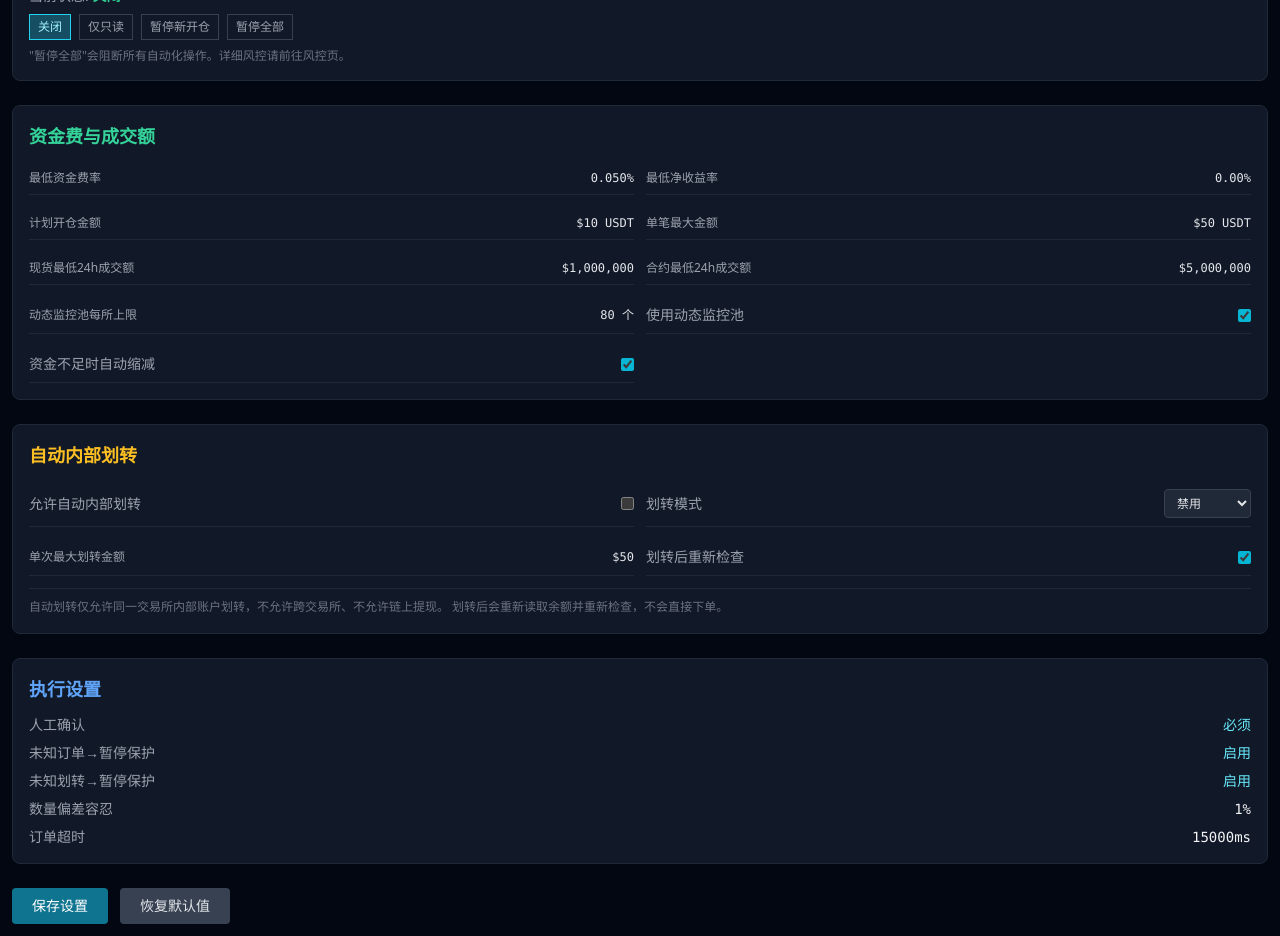
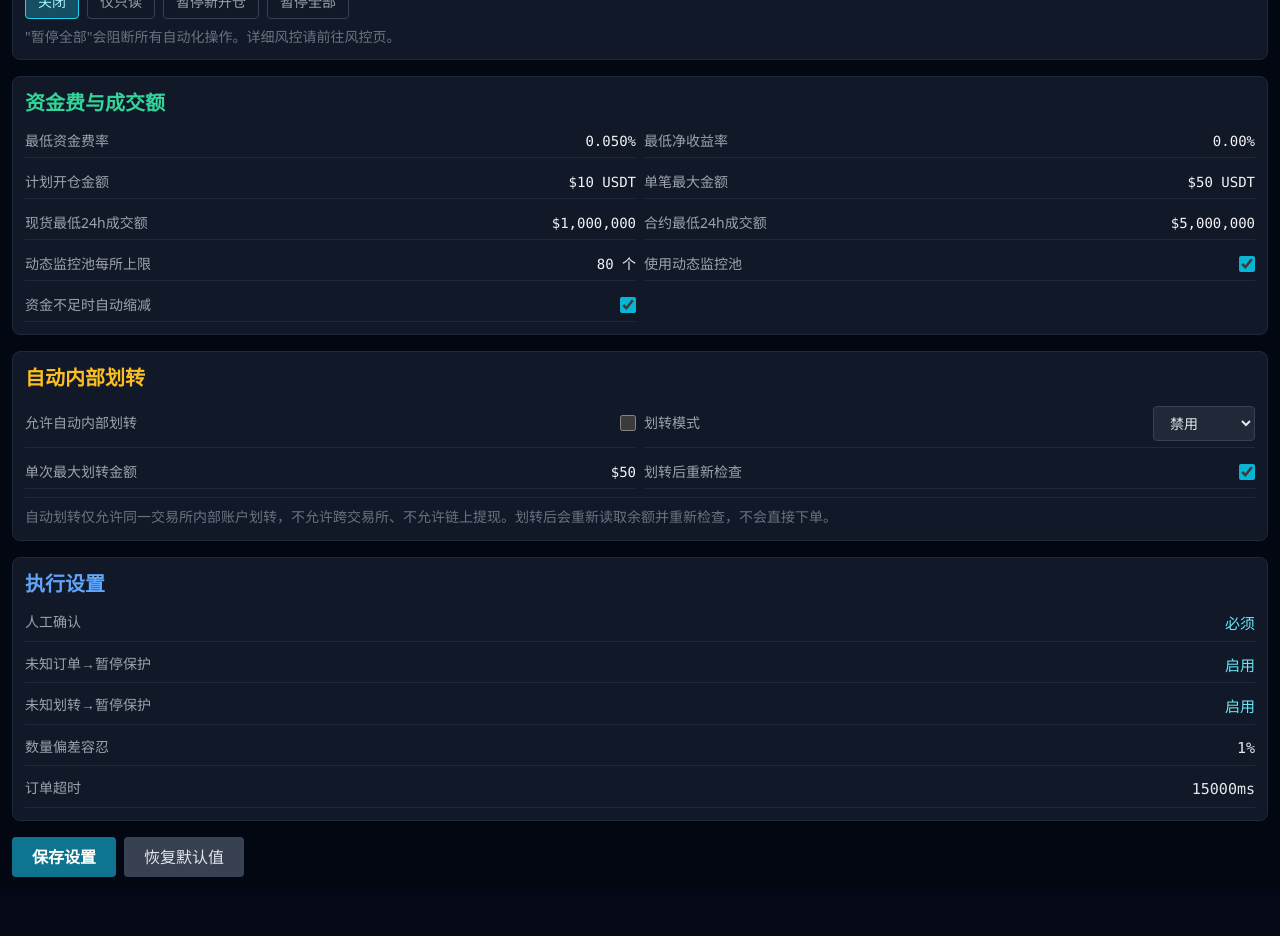
Before and after one commit to fgfg12138/spot-perp-funding-bot, a Next.js app: page /settings in a window 1280 px wide. Shown: the part 900-1836 px from the top of the page. After the commit the page ends 1789 px from the top, so only its background shows below. Built offline with nearby package versions, Linux system fonts and the light colour scheme.

Commit message:
style: tighten settings spacing and improve editable font sizes

```diff
--- a/app/(app)/settings/page.tsx
+++ b/app/(app)/settings/page.tsx
@@ -1,6 +1,6 @@
 "use client";
 
-import { useEffect, useState, useRef } from "react";
+import { useEffect, useRef, useState } from "react";
 import {
   DEFAULT_USER_STRATEGY_SETTINGS,
   normalizeSettings,
@@ -54,7 +54,6 @@ export default function SettingsPage() {
     if (typeof window === "undefined") return;
     const section = new URLSearchParams(window.location.search).get("section");
     if (section === "exchange-accounts" && exchangeAccountsRef.current) {
-      // 等待账户区块渲染后再滚动
       const timer = setTimeout(() => {
         exchangeAccountsRef.current?.scrollIntoView({
           behavior: "smooth",
@@ -136,34 +135,32 @@ export default function SettingsPage() {
     }
   };
 
-  if (!s) return <div className="p-4 text-gray-500">加载中...</div>;
+  if (!s) return <div className="p-3 text-gray-500">加载中...</div>;
 
   const txMode = s.transfer?.mode ?? "disabled";
   const txAllowed = s.transfer?.allowAutoTransfer ?? false;
 
   return (
-    <div>
-      <h2 className="mb-6 text-2xl font-bold">设置</h2>
+    <div className="text-[15px] text-gray-100">
+      <h2 className="mb-4 text-2xl font-bold">设置</h2>
 
       {msg ? (
-        <div className="mb-4 rounded border border-emerald-700/40 bg-emerald-900/30 px-3 py-2 text-sm text-emerald-200">
+        <div className="mb-3 rounded border border-emerald-700/40 bg-emerald-900/30 px-3 py-2 text-sm text-emerald-200">
           {msg}
         </div>
       ) : null}
 
-      <div className="grid gap-6">
-        {/* 交易所账户 — 连接与管理 API */}
+      <div className="grid gap-4">
         <section
           ref={exchangeAccountsRef}
-          className="scroll-mt-20 rounded-lg border border-gray-800 bg-gray-900 p-4"
+          className="scroll-mt-16 rounded-lg border border-gray-800 bg-gray-900 p-3"
         >
           <ExchangeAccountsSection showTitle={true} />
         </section>
 
-        {/* 风险保护开关（原 Kill Switch，功能不变） */}
-        <section className="rounded-lg border border-gray-800 bg-gray-900 p-4">
-          <h3 className="mb-3 text-lg font-semibold text-red-400">风险保护开关</h3>
-          <div className="text-sm">
+        <section className="rounded-lg border border-gray-800 bg-gray-900 p-3">
+          <h3 className="mb-2 text-xl font-semibold text-red-400">风险保护开关</h3>
+          <div className="text-[15px]">
             <span className="text-gray-400">当前状态: </span>
             <span
               className={
@@ -188,184 +185,104 @@ export default function SettingsPage() {
                   const r = await fetch("/api/v121/risk/kill-switch");
                   setKs(await r.json());
                 }}
-                className={`border px-2 py-1 text-xs ${
+                className={`rounded border px-3 py-1.5 text-sm font-medium ${
                   ks?.killSwitch === sw
                     ? "border-cyan-400 bg-cyan-900 text-cyan-200"
-                    : "border-gray-700 text-gray-400"
+                    : "border-gray-700 text-gray-400 hover:bg-gray-800"
                 }`}
               >
                 {KS_LABEL[sw] ?? sw}
               </button>
             ))}
           </div>
-          <p className="mt-2 text-xs text-gray-500">
+          <p className="mt-2 text-sm text-gray-500">
             "暂停全部"会阻断所有自动化操作。详细风控请前往风控页。
           </p>
         </section>
 
-        {/* 资金费与成交额 */}
-        <section className="rounded-lg border border-gray-800 bg-gray-900 p-4">
-          <h3 className="mb-3 text-lg font-semibold text-emerald-400">资金费与成交额</h3>
-          <div className="grid grid-cols-2 gap-3 text-sm">
-            <ParamEdit
-              label="最低资金费率"
-              val={s.funding?.minFundingRate8h}
-              onChange={(v) => patch("funding.minFundingRate8h", v)}
-              fmt={(v) => `${(v * 100).toFixed(3)}%`}
-            />
-            <ParamEdit
-              label="最低净收益率"
-              val={s.funding?.minNetProfitRate ?? 0}
-              onChange={(v) => patch("funding.minNetProfitRate", v)}
-              fmt={(v) => `${(v * 100).toFixed(2)}%`}
-            />
-            <ParamEdit
-              label="计划开仓金额"
-              val={s.notional?.plannedNotionalUsdt}
-              onChange={(v) => patch("notional.plannedNotionalUsdt", v)}
-              fmt={(v) => `$${v} USDT`}
-            />
-            <ParamEdit
-              label="单笔最大金额"
-              val={s.notional?.maxOrderNotionalUsdt}
-              onChange={(v) => patch("notional.maxOrderNotionalUsdt", v)}
-              fmt={(v) => `$${v} USDT`}
-            />
-            <ParamEdit
-              label="现货最低24h成交额"
-              val={s.universe?.minSpotVolume24hUsdt ?? 0}
-              onChange={(v) => patch("universe.minSpotVolume24hUsdt", v)}
-              fmt={(v) => `$${v.toLocaleString()}`}
-            />
-            <ParamEdit
-              label="合约最低24h成交额"
-              val={s.universe?.minPerpVolume24hUsdt ?? 0}
-              onChange={(v) => patch("universe.minPerpVolume24hUsdt", v)}
-              fmt={(v) => `$${v.toLocaleString()}`}
-            />
-            <ParamEdit
-              label="动态监控池每所上限"
-              val={s.universe?.maxDynamicSymbolsPerExchange ?? 50}
-              onChange={(v) => patch("universe.maxDynamicSymbolsPerExchange", v)}
-              fmt={(v) => `${v} 个`}
-            />
-            <div className="flex items-center justify-between border-b border-gray-800 py-2">
-              <span className="text-gray-400">使用动态监控池</span>
-              <input
-                type="checkbox"
-                checked={s.universe?.useDynamicUniverse ?? false}
-                onChange={(e) => patch("universe.useDynamicUniverse", e.target.checked)}
-                className="accent-cyan-500"
-              />
-            </div>
-            <div className="flex items-center justify-between border-b border-gray-800 py-2">
-              <span className="text-gray-400">资金不足时自动缩减</span>
-              <input
-                type="checkbox"
-                checked={s.notional?.allowAutoDownsize ?? false}
-                onChange={(e) => patch("notional.allowAutoDownsize", e.target.checked)}
-                className="accent-cyan-500"
-              />
-            </div>
+        <section className="rounded-lg border border-gray-800 bg-gray-900 p-3">
+          <h3 className="mb-2 text-xl font-semibold text-emerald-400">资金费与成交额</h3>
+          <div className="grid grid-cols-1 gap-2 text-[15px] md:grid-cols-2">
+            <ParamEdit label="最低资金费率" val={s.funding?.minFundingRate8h} onChange={(v) => patch("funding.minFundingRate8h", v)} fmt={(v) => `${(v * 100).toFixed(3)}%`} />
+            <ParamEdit label="最低净收益率" val={s.funding?.minNetProfitRate ?? 0} onChange={(v) => patch("funding.minNetProfitRate", v)} fmt={(v) => `${(v * 100).toFixed(2)}%`} />
+            <ParamEdit label="计划开仓金额" val={s.notional?.plannedNotionalUsdt} onChange={(v) => patch("notional.plannedNotionalUsdt", v)} fmt={(v) => `$${v} USDT`} />
+            <ParamEdit label="单笔最大金额" val={s.notional?.maxOrderNotionalUsdt} onChange={(v) => patch("notional.maxOrderNotionalUsdt", v)} fmt={(v) => `$${v} USDT`} />
+            <ParamEdit label="现货最低24h成交额" val={s.universe?.minSpotVolume24hUsdt ?? 0} onChange={(v) => patch("universe.minSpotVolume24hUsdt", v)} fmt={(v) => `$${v.toLocaleString()}`} />
+            <ParamEdit label="合约最低24h成交额" val={s.universe?.minPerpVolume24hUsdt ?? 0} onChange={(v) => patch("universe.minPerpVolume24hUsdt", v)} fmt={(v) => `$${v.toLocaleString()}`} />
+            <ParamEdit label="动态监控池每所上限" val={s.universe?.maxDynamicSymbolsPerExchange ?? 50} onChange={(v) => patch("universe.maxDynamicSymbolsPerExchange", v)} fmt={(v) => `${v} 个`} />
+            <ToggleRow label="使用动态监控池" checked={s.universe?.useDynamicUniverse ?? false} onChange={(v) => patch("universe.useDynamicUniverse", v)} />
+            <ToggleRow label="资金不足时自动缩减" checked={s.notional?.allowAutoDownsize ?? false} onChange={(v) => patch("notional.allowAutoDownsize", v)} />
           </div>
         </section>
 
-        {/* 自动内部划转 */}
-        <section className="rounded-lg border border-gray-800 bg-gray-900 p-4">
-          <h3 className="mb-3 text-lg font-semibold text-amber-400">自动内部划转</h3>
-          <div className="grid grid-cols-2 gap-3 text-sm">
-            <div className="flex items-center justify-between border-b border-gray-800 py-2">
-              <span className="text-gray-400">允许自动内部划转</span>
-              <input
-                type="checkbox"
-                checked={txAllowed}
-                onChange={(e) => patch("transfer.allowAutoTransfer", e.target.checked)}
-                className="accent-cyan-500"
-              />
-            </div>
-            <div className="flex items-center justify-between border-b border-gray-800 py-2">
-              <span className="text-gray-400">划转模式</span>
+        <section className="rounded-lg border border-gray-800 bg-gray-900 p-3">
+          <h3 className="mb-2 text-xl font-semibold text-amber-400">自动内部划转</h3>
+          <div className="grid grid-cols-1 gap-2 text-[15px] md:grid-cols-2">
+            <ToggleRow label="允许自动内部划转" checked={txAllowed} onChange={(v) => patch("transfer.allowAutoTransfer", v)} />
+            <div className="flex items-center justify-between border-b border-gray-800 py-1.5">
+              <span className="text-sm text-gray-400">划转模式</span>
               <select
                 value={txMode}
                 onChange={(e) => patch("transfer.mode", e.target.value)}
-                className="rounded border border-gray-700 bg-gray-800 px-2 py-1 text-xs text-gray-200"
+                className="rounded border border-gray-700 bg-gray-800 px-3 py-1.5 text-sm text-gray-200"
               >
                 <option value="disabled">禁用</option>
                 <option value="suggest_only">仅建议</option>
                 <option value="auto_transfer">自动划转</option>
               </select>
             </div>
-            <ParamEdit
-              label="单次最大划转金额"
-              val={s.transfer?.maxAutoTransferUsdt ?? 50}
-              onChange={(v) => patch("transfer.maxAutoTransferUsdt", v)}
-              fmt={(v) => `$${v}`}
-            />
-            <div className="flex items-center justify-between border-b border-gray-800 py-2">
-              <span className="text-gray-400">划转后重新检查</span>
-              <input
-                type="checkbox"
-                checked={s.transfer?.requireReauditAfterTransfer ?? true}
-                onChange={(e) => patch("transfer.requireReauditAfterTransfer", e.target.checked)}
-                className="accent-cyan-500"
-              />
-            </div>
+            <ParamEdit label="单次最大划转金额" val={s.transfer?.maxAutoTransferUsdt ?? 50} onChange={(v) => patch("transfer.maxAutoTransferUsdt", v)} fmt={(v) => `$${v}`} />
+            <ToggleRow label="划转后重新检查" checked={s.transfer?.requireReauditAfterTransfer ?? true} onChange={(v) => patch("transfer.requireReauditAfterTransfer", v)} />
           </div>
-          <p className="mt-3 border-t border-gray-800 pt-2 text-xs leading-relaxed text-gray-500">
-            自动划转仅允许同一交易所内部账户划转，不允许跨交易所、不允许链上提现。
-            划转后会重新读取余额并重新检查，不会直接下单。
+          <p className="mt-2 border-t border-gray-800 pt-2 text-sm leading-relaxed text-gray-500">
+            自动划转仅允许同一交易所内部账户划转，不允许跨交易所、不允许链上提现。划转后会重新读取余额并重新检查，不会直接下单。
           </p>
         </section>
 
-        {/* 执行设置 */}
-        <section className="rounded-lg border border-gray-800 bg-gray-900 p-4">
-          <h3 className="mb-3 text-lg font-semibold text-blue-400">执行设置</h3>
-          <div className="space-y-2 text-sm">
-            <div className="flex justify-between">
-              <span className="text-gray-400">人工确认</span>
-              <span className="text-cyan-300">
-                {s.execution?.requireHumanApproval ? "必须" : "不必须"}
-              </span>
-            </div>
-            <div className="flex justify-between">
-              <span className="text-gray-400">未知订单→暂停保护</span>
-              <span className="text-cyan-300">
-                {s.execution?.freezeOnUnknownOrder ? "启用" : "禁用"}
-              </span>
-            </div>
-            <div className="flex justify-between">
-              <span className="text-gray-400">未知划转→暂停保护</span>
-              <span className="text-cyan-300">
-                {s.execution?.freezeOnUnknownTransfer ? "启用" : "禁用"}
-              </span>
-            </div>
-            <div className="flex justify-between">
-              <span className="text-gray-400">数量偏差容忍</span>
-              <span className="font-mono">{(s.execution?.maxLegDeviationRate ?? 0.01) * 100}%</span>
-            </div>
-            <div className="flex justify-between">
-              <span className="text-gray-400">订单超时</span>
-              <span className="font-mono">{s.execution?.orderTimeoutMs ?? 15000}ms</span>
-            </div>
+        <section className="rounded-lg border border-gray-800 bg-gray-900 p-3">
+          <h3 className="mb-2 text-xl font-semibold text-blue-400">执行设置</h3>
+          <div className="space-y-1.5 text-[15px]">
+            <ReadonlyRow label="人工确认" value={s.execution?.requireHumanApproval ? "必须" : "不必须"} />
+            <ReadonlyRow label="未知订单→暂停保护" value={s.execution?.freezeOnUnknownOrder ? "启用" : "禁用"} />
+            <ReadonlyRow label="未知划转→暂停保护" value={s.execution?.freezeOnUnknownTransfer ? "启用" : "禁用"} />
+            <ReadonlyRow label="数量偏差容忍" value={`${(s.execution?.maxLegDeviationRate ?? 0.01) * 100}%`} mono />
+            <ReadonlyRow label="订单超时" value={`${s.execution?.orderTimeoutMs ?? 15000}ms`} mono />
           </div>
         </section>
 
-        {/* 操作按钮 */}
-        <div className="flex gap-3">
+        <div className="flex gap-2">
           <button
             onClick={save}
-            className="rounded bg-cyan-700 px-5 py-2 text-sm font-medium text-white transition-colors hover:bg-cyan-600"
+            className="rounded bg-cyan-700 px-5 py-2 text-base font-semibold text-white transition-colors hover:bg-cyan-600"
           >
             保存设置
           </button>
           <button
             onClick={restore}
-            className="rounded bg-gray-700 px-5 py-2 text-sm text-gray-200 transition-colors hover:bg-gray-600"
+            className="rounded bg-gray-700 px-5 py-2 text-base text-gray-200 transition-colors hover:bg-gray-600"
           >
             恢复默认值
           </button>
         </div>
       </div>
+    </div>
+  );
+}
+
+function ToggleRow({ label, checked, onChange }: { label: string; checked: boolean; onChange: (v: boolean) => void }) {
+  return (
+    <div className="flex items-center justify-between border-b border-gray-800 py-1.5">
+      <span className="text-sm text-gray-400">{label}</span>
+      <input type="checkbox" checked={checked} onChange={(e) => onChange(e.target.checked)} className="h-4 w-4 accent-cyan-500" />
+    </div>
+  );
+}
+
+function ReadonlyRow({ label, value, mono = false }: { label: string; value: string; mono?: boolean }) {
+  return (
+    <div className="flex justify-between border-b border-gray-800 py-1.5">
+      <span className="text-sm text-gray-400">{label}</span>
+      <span className={mono ? "font-mono text-gray-200" : "text-cyan-300"}>{value}</span>
     </div>
   );
 }
@@ -384,8 +301,8 @@ function ParamEdit({
   const [edit, setEdit] = useState(false);
   const [raw, setRaw] = useState(String(val ?? 0));
   return (
-    <div className="flex items-center justify-between border-b border-gray-800 py-2">
-      <span className="text-xs text-gray-400">{label}</span>
+    <div className="flex items-center justify-between border-b border-gray-800 py-1.5">
+      <span className="text-sm text-gray-400">{label}</span>
       {edit ? (
         <input
           type="number"
@@ -403,7 +320,7 @@ function ParamEdit({
             }
           }}
           autoFocus
-          className="w-20 rounded border border-gray-700 bg-gray-800 px-1 py-0.5 text-right text-xs font-mono text-gray-200"
+          className="w-28 rounded border border-gray-700 bg-gray-800 px-2 py-1 text-right text-sm font-mono text-gray-200"
         />
       ) : (
         <button
@@ -411,7 +328,7 @@ function ParamEdit({
             setRaw(String(val ?? 0));
             setEdit(true);
           }}
-          className="cursor-pointer text-xs font-mono text-gray-200 hover:text-cyan-300"
+          className="cursor-pointer text-sm font-mono text-gray-100 hover:text-cyan-300"
         >
           {fmt(val ?? 0)}
         </button>
```
